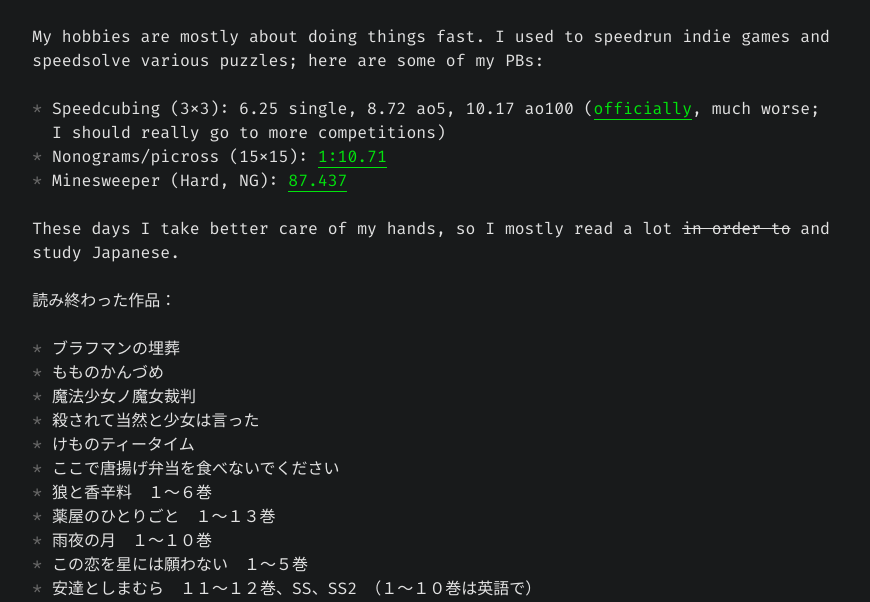
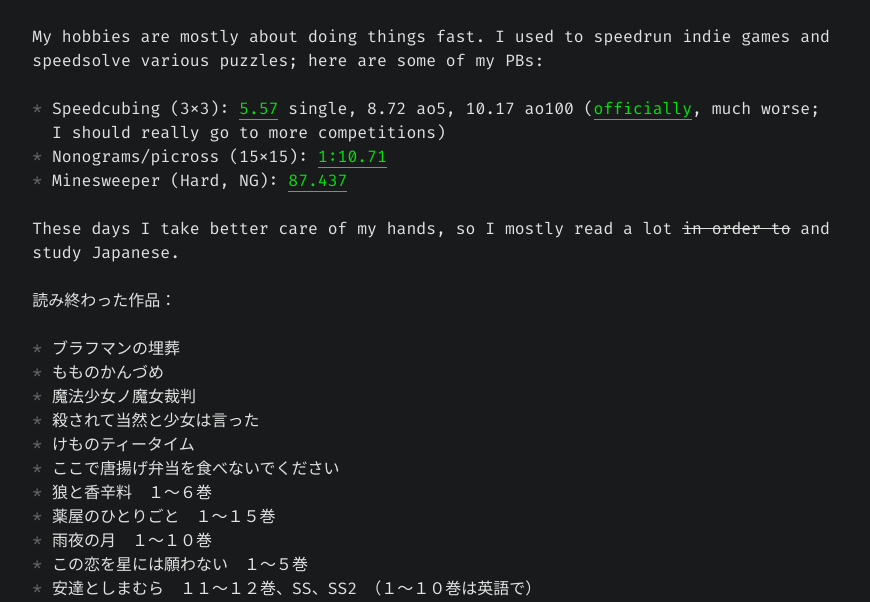
Before and after one commit to Ptkyr/Ptkyr.github.io, a Jekyll site: the page built from index.md, in a window 1280 px wide and 900 px high, scrolled down 292 px. Shown: the part 161-763 px from the top of the window, without its empty margins (204-1074 px from the left). Built offline with Jekyll 4.4.1, drawn with Linux system fonts in a browser that asks for light colours.

Commit message:
pb single + kusuriya 15

```diff
--- a/index.md
+++ b/index.md
@@ -13,7 +13,7 @@ Welcome to a place I occasionally write about things I do.
 I'm a fourth year CS student at uWaterloo, with an interest in compilers and graphics, minoring in pure math with an algebraic focus and C&O with a graph theory focus. For a while I thought I'd minor in chemistry too, but you apparently can't do that by only taking organic courses. Oh well, got pretty close.
 
 My hobbies are mostly about doing things fast. I used to speedrun indie games and speedsolve various puzzles; here are some of my PBs:
-+ Speedcubing (3x3): 6.25 single, 8.72 ao5, 10.17 ao100 ([officially][wca], much worse; I should really go to more competitions)
++ Speedcubing (3x3): [5.57][pbsingle] single, 8.72 ao5, 10.17 ao100 ([officially][wca], much worse; I should really go to more competitions)
 + Nonograms/picross (15x15): [1:10.71][picross]
 + Minesweeper (Hard, NG): [87.437][minesweeper]
 
@@ -27,7 +27,7 @@ These days I take better care of my hands, so I mostly read a lot ~~in order to~
 - けものティータイム
 - ここで唐揚げ弁当を食べないでください
 - 狼と香辛料　１～６巻
-- 薬屋のひとりごと　１～１３巻
+- 薬屋のひとりごと　１～１５巻
 - 雨夜の月　１～１０巻
 - この恋を星には願わない　１～５巻
 - 安達としまむら　１１～１２巻、SS、SS2　（１～１０巻は英語で）
```
Also changed, not shown: other parts of index.md (+1 -0 lines).
